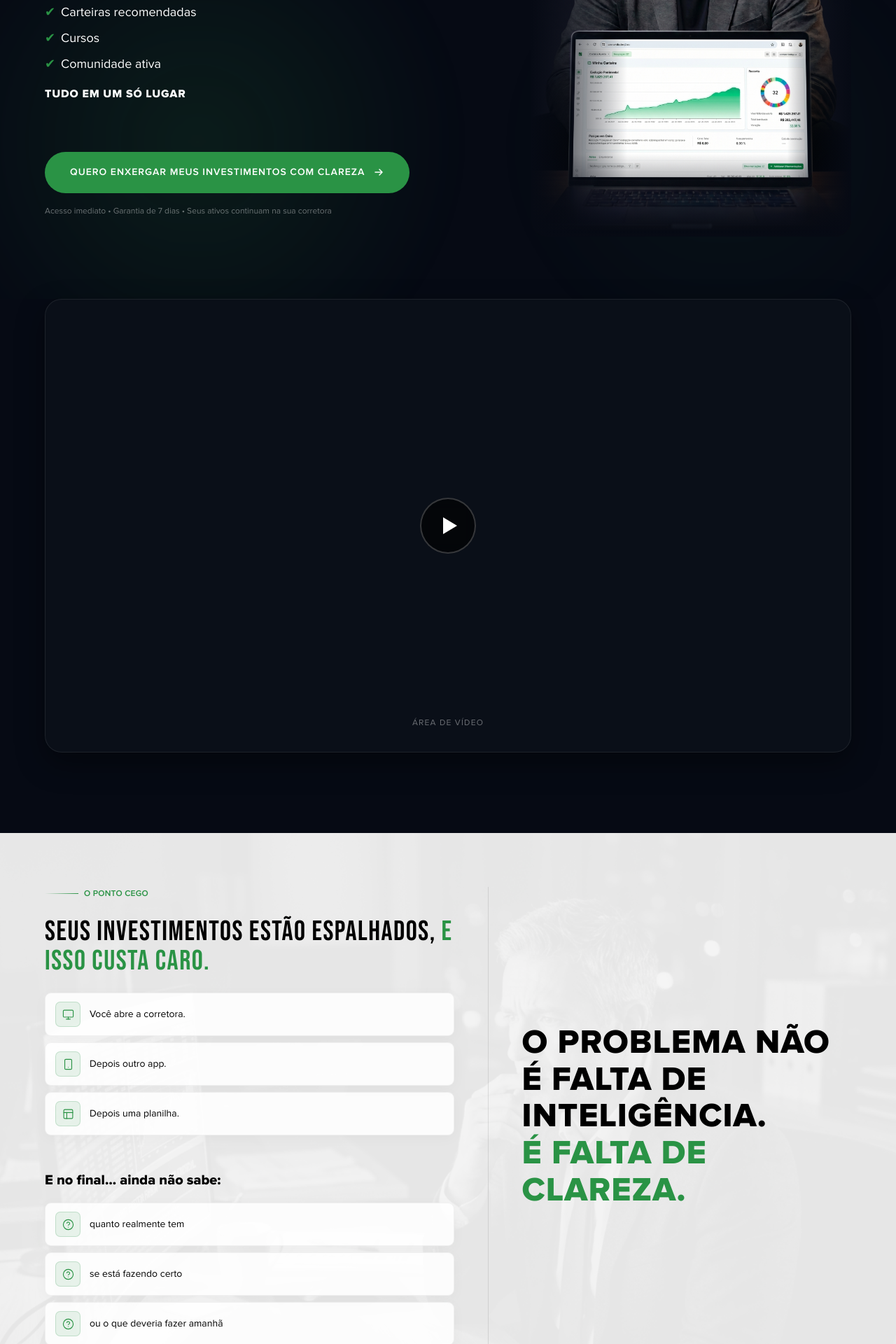
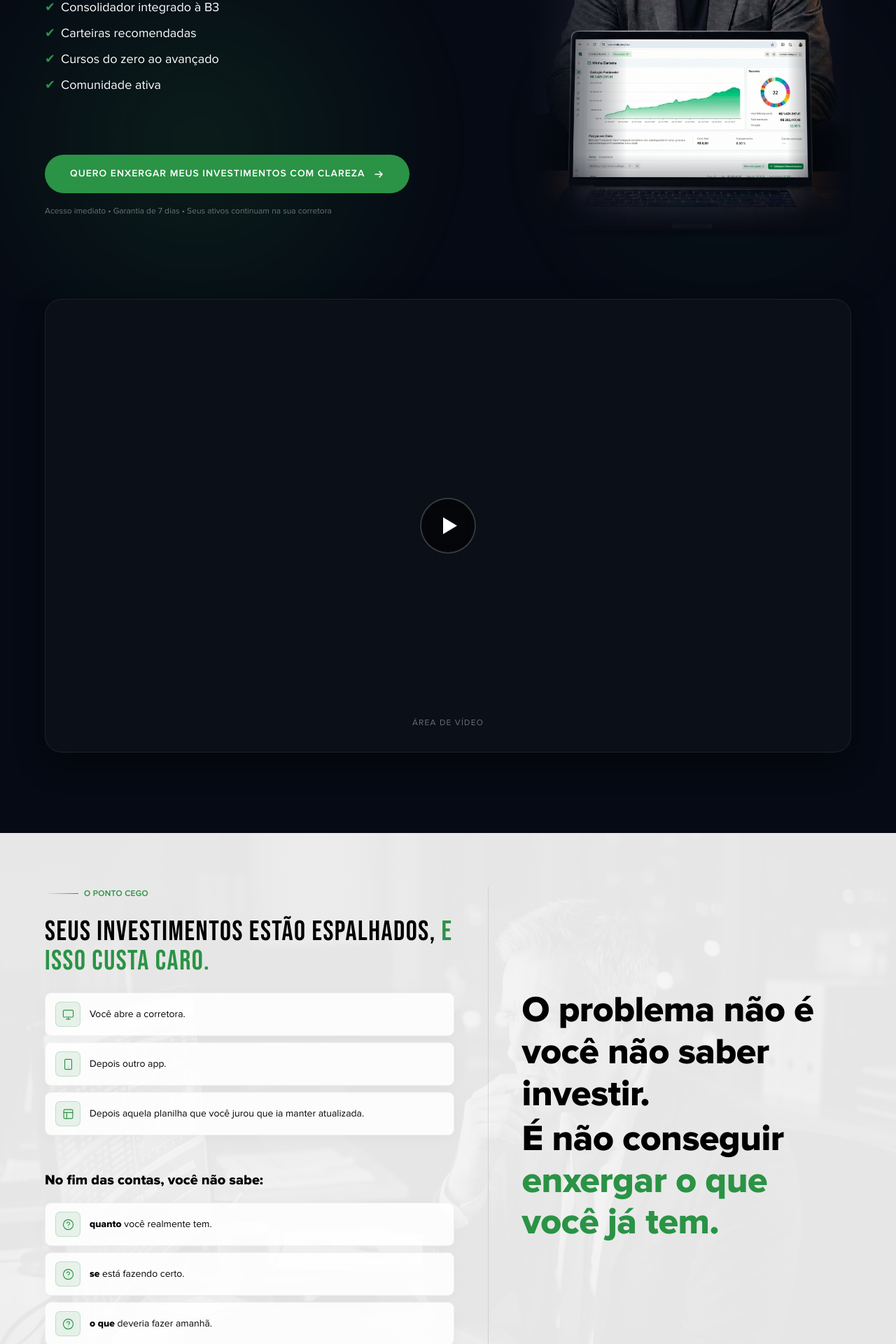
Before and after one commit to adrigialluisi/Economista-Sincero, a Next.js app: page /Economista-Sincero/ in a window 1280 px wide. Shown: the part 480-2400 px from the top of the page at 70% size. Built offline with nearby package versions, Linux system fonts and the light colour scheme.

Commit message:
feat: atualiza textos Hero, Pain, Solution, Moment, Offer, FAQ e Closing

```diff
--- a/package.json
+++ b/package.json
@@ -6,7 +6,8 @@
     "dev": "next dev",
     "build": "next build",
     "start": "next start",
-    "lint": "next lint"
+    "lint": "next lint",
+    "deploy": "gh-pages -d out --dotfiles"
   },
   "dependencies": {
     "next": "^15.3.2",
@@ -14,6 +15,7 @@
     "react-dom": "^19.0.0"
   },
   "devDependencies": {
+    "gh-pages": "^6.0.0",
     "@types/node": "^22.0.0",
     "@types/react": "^19.0.0",
     "@types/react-dom": "^19.0.0",
--- a/src/app/page.tsx
+++ b/src/app/page.tsx
@@ -61,6 +61,7 @@ export default function Page() {
           bulletsIntro={pain.bulletsIntro}
           bullets={pain.bullets}
           closing={pain.closing}
+          closingPre={pain.closingPre}
           closingBold={pain.closingBold}
         />
         <HowItWorks />
--- a/src/components/Closing/index.tsx
+++ b/src/components/Closing/index.tsx
@@ -4,7 +4,7 @@ import styles from './Closing.module.css'
 interface ClosingProps {
   label: string
   headline: string
-  subheadline: string
+  subheadline: { before: string; highlight: string }
   checklist: string[]
   ctaText: string
   ctaUrl: string
@@ -36,7 +36,8 @@ export default function Closing({
           <h2 className={styles.headline}>{headline}</h2>
 
           <div style={{ marginBottom: '2rem', fontSize: '1.25rem', opacity: 0.9 }}>
-            {subheadline}
+            {subheadline.before}
+            <span style={{ color: 'var(--brand-primary)' }}>{subheadline.highlight}</span>
           </div>
 
           <ul style={{ listStyle: 'none', padding: 0, margin: '0 0 2rem 0' }}>
--- a/src/components/Hero/Hero.module.css
+++ b/src/components/Hero/Hero.module.css
@@ -216,7 +216,9 @@
   border-radius: var(--radius-pill);
   cursor: pointer;
   width: 100%;
-  white-space: nowrap;
+  white-space: normal;
+  text-align: center;
+  line-height: 1.3;
   position: relative;
   isolation: isolate;
   transition: background 0.25s var(--ease-out-expo),
@@ -489,3 +491,37 @@
     animation: none;
   }
 }
+
+/* ===================== MOBILE FIXES ===================== */
+@media (max-width: 767px) {
+  .headline {
+    font-size: clamp(1.875rem, 7.5vw, 2.5rem);
+  }
+
+  .description {
+    font-size: 1rem;
+  }
+
+  .ctaBtn {
+    font-size: 0.8rem;
+    padding: 1rem 1.25rem;
+    letter-spacing: 0.04em;
+  }
+
+  .microcopy {
+    font-size: 0.7rem;
+    white-space: normal;
+    line-height: 1.5;
+  }
+
+  .imageWrapper {
+    aspect-ratio: 3 / 4;
+    max-height: 420px;
+    margin: 0 auto;
+  }
+
+  .inner {
+    gap: 1.75rem;
+    padding-block: 2rem;
+  }
+}
--- a/src/components/Hero/index.tsx
+++ b/src/components/Hero/index.tsx
@@ -72,9 +72,11 @@ export default function Hero({
                 </li>
               ))}
             </ul>
-            <p className={styles.checklistHighlight} style={{ fontWeight: 'bold', fontSize: '1rem', letterSpacing: '0.05em' }}>
-              {checklistHighlight}
-            </p>
+            {checklistHighlight && (
+              <p className={styles.checklistHighlight} style={{ fontWeight: 'bold', fontSize: '1rem', letterSpacing: '0.05em' }}>
+                {checklistHighlight}
+              </p>
+            )}
           </div>
 
           <div className={styles.ctaBlock}>
--- a/src/components/Moment/Moment.module.css
+++ b/src/components/Moment/Moment.module.css
@@ -84,6 +84,7 @@
   font-weight: var(--fw-headline);
   font-size: var(--text-h2);
   line-height: var(--lh-h2);
+  text-transform: uppercase;
   color: var(--brand-light);
   margin-bottom: 1.625rem;
 }
--- a/src/components/Pain/Pain.module.css
+++ b/src/components/Pain/Pain.module.css
@@ -175,21 +175,23 @@
 .revealPre {
   font-family: var(--font-body);
   font-weight: 800;
-  font-size: clamp(2rem, 4vw, 3rem);
-  line-height: 1.1;
-  text-transform: uppercase;
-  letter-spacing: 0.02em;
+  font-size: clamp(2.25rem, 4.5vw, 3.25rem);
+  line-height: 1.15;
+  letter-spacing: -0.01em;
   color: var(--brand-dark);
-  margin-bottom: 0;
+  margin-bottom: 0.25rem;
 }
 
-.revealGreen {
+.revealMixed {
   font-family: var(--font-body);
   font-weight: 800;
-  font-size: clamp(2rem, 4vw, 3rem);
-  line-height: 1.1;
-  text-transform: uppercase;
-  letter-spacing: 0.02em;
-  color: var(--brand-primary);
+  font-size: clamp(2.25rem, 4.5vw, 3.25rem);
+  line-height: 1.15;
+  letter-spacing: -0.01em;
+  color: var(--brand-dark);
   margin-top: 0;
 }
+
+.revealGreenInline {
+  color: var(--brand-primary);
+}
--- a/src/components/Pain/index.tsx
+++ b/src/components/Pain/index.tsx
@@ -6,7 +6,22 @@ interface PainProps {
   bulletsIntro: string
   bullets: string[]
   closing: string
+  closingPre: string
   closingBold: string
+}
+
+// Renderiza texto com **palavra** como <strong>
+function BoldText({ text }: { text: string }) {
+  const parts = text.split(/(\*\*[^*]+\*\*)/)
+  return (
+    <>
+      {parts.map((part, i) =>
+        part.startsWith('**') && part.endsWith('**')
+          ? <strong key={i}>{part.slice(2, -2)}</strong>
+          : <span key={i}>{part}</span>
+      )}
+    </>
+  )
 }
 
 export default function Pain({
@@ -15,6 +30,7 @@ export default function Pain({
   bulletsIntro,
   bullets,
   closing,
+  closingPre,
   closingBold,
 }: PainProps) {
   const headlineParts = headline.split('\n')
@@ -84,7 +100,7 @@ export default function Pain({
               {bullets.map((bullet, idx) => (
                 <li key={idx} className={styles.painBox}>
                   <span className={styles.painIcon}>{questionIcon}</span>
-                  <span className={styles.painText}>{bullet}</span>
+                  <span className={styles.painText}><BoldText text={bullet} /></span>
                 </li>
               ))}
             </ul>
@@ -93,8 +109,10 @@ export default function Pain({
 
         {/* Coluna direita */}
         <div className={styles.colRight}>
-          <p className={styles.revealPre}>O problema não é falta de inteligência.</p>
-          <p className={styles.revealGreen}>É FALTA DE CLAREZA.</p>
+          <p className={styles.revealPre}>{closing}</p>
+          <p className={styles.revealMixed}>
+            {closingPre}<span className={styles.revealGreenInline}>{closingBold}</span>
+          </p>
         </div>
 
       </div>
--- a/src/data/charles.ts
+++ b/src/data/charles.ts
@@ -56,14 +56,14 @@ export const hero = {
     before: 'VOCÊ NÃO TEM UM PROBLEMA DE DINHEIRO. TEM UM PROBLEMA DE ',
     highlight: 'VISÃO.'
   },
-  description: 'A P3X conecta sua conta da B3 e mostra tudo organizado já na primeira vez que você entra.',
+  description: 'Você abre a corretora e não sabe direito quanto tem, onde está, nem o que fazer com o dinheiro parado. A P3X conecta sua conta da B3 e mostra tudo organizado já na primeira vez que você entra.',
   checklist: [
-    'Consolidador de carteira',
+    'Consolidador integrado à B3',
     'Carteiras recomendadas',
-    'Cursos',
+    'Cursos do zero ao avançado',
     'Comunidade ativa'
   ],
-  checklistHighlight: 'TUDO EM UM SÓ LUGAR',
+  checklistHighlight: '',
   ctaText: 'QUERO ENXERGAR MEUS INVESTIMENTOS COM CLAREZA',
   ctaMicrocopy:
     'Acesso imediato • Garantia de 7 dias • Seus ativos continuam na sua corretora',
@@ -74,23 +74,24 @@ export const pain = {
   narrative: [
     'Você abre a corretora.',
     'Depois outro app.',
-    'Depois uma planilha.'
+    'Depois aquela planilha que você jurou que ia manter atualizada.'
   ],
-  bulletsIntro: 'E no final… ainda não sabe:',
+  bulletsIntro: 'No fim das contas, você não sabe:',
   bullets: [
-    'quanto realmente tem',
-    'se está fazendo certo',
-    'ou o que deveria fazer amanhã'
+    '**quanto** você realmente tem.',
+    '**se** está fazendo certo.',
+    '**o que** deveria fazer amanhã.'
   ],
-  closingBold: 'FALTA DE CLAREZA.',
-  closing: 'O problema não é falta de inteligência. É ',
+  closing: 'O problema não é você não saber investir.',
+  closingPre: 'É não conseguir ',
+  closingBold: 'enxergar o que você já tem.',
 }
 
 export const solution = {
   label: 'Ecossistema',
-  headline: 'O ECOSSISTEMA COMPLETO DO INVESTIDOR.',
+  headline: 'Tudo o que um investidor precisa. Em um só lugar.',
   description:
-    'A P3X junta, em um único lugar, tudo que um investidor precisa para deixar de tomar decisões no escuro.',
+    'Tudo o que hoje está espalhado em apps, planilhas e abas do navegador fica num lugar só.',
   closing:
     'Tudo do jeito que o Charlão pensa e investe.',
   ctaText: 'QUERO ENXERGAR MEUS INVESTIMENTOS COM CLAREZA',
@@ -99,13 +100,13 @@ export const solution = {
       icon: '📊',
       title: 'Consolidador integrado à B3',
       description:
-        'Veja ações, FIIs, renda fixa e dividendos em segundos.',
+        'Veja ações, FIIs, renda fixa e dividendos em segundos. Atualização automática.',
     },
     {
       icon: '📈',
       title: 'Carteiras recomendadas',
       description:
-        'Brasil e exterior com atualização contínua.',
+        'Brasil e exterior, com a tese explicada e atualização contínua.',
     },
     {
       icon: '🎓',
@@ -117,23 +118,23 @@ export const solution = {
       icon: '🤝',
       title: 'Comunidade ativa',
       description:
-        'Troca de ideias com milhares de investidores.',
+        'Troca de ideias com milhares de investidores, num espaço moderado e sem ruído.',
     },
     {
       icon: '🏷️',
       title: 'Clube de Benefícios',
       description:
-        'Descontos em farmácias, mercados, postos, e-commerces e vários serviços que você já usa todo mês.',
+        'Descontos em farmácias, mercados, postos e e-commerces que você já usa todo mês.',
     },
   ],
 }
 
 export const moment = {
-  headline: 'O MOMENTO QUE MUDA TUDO.',
+  headline: 'A primeira vez que você vê tudo junto.',
   narrative: [
     'Você conecta sua conta da B3.',
     'A tela carrega.',
-    'E pela primeira vez você vê:'
+    'E pela primeira vez você enxerga:'
   ],
   bullets: [
     'quanto tem',
@@ -153,7 +154,7 @@ export const socialProof = {
   ],
   stats: [
     { value: '+[X] mil', label: 'investidores ativos' },
-    { value: 'R$[X] milhões', label: 'acompanhados' },
+    { value: 'R$[X] milhões', label: 'acompanhados na plataforma' },
     { value: '[X]', label: 'carteiras atualizadas' },
   ],
 }
@@ -189,22 +190,22 @@ export const faq = [
   {
     question: 'A P3X tem custódia dos meus ativos?',
     answer:
-      'Não. Em hipótese nenhuma. Seus ativos continuam na sua corretora. A P3X só lê os dados via integração oficial da B3.',
+      'Não, em hipótese nenhuma. Seus ativos continuam na sua corretora. A P3X apenas lê os dados via integração oficial da B3.',
   },
   {
-    question: 'Já comprei curso e ferramenta e não usei. Por que dessa vez seria diferente?',
+    question: 'Já comprei curso e ferramenta antes e não usei. Por que dessa vez seria diferente?',
     answer:
-      'Porque a P3X não te pede para estudar antes de ver valor. No primeiro dia você conecta a B3 e já vê tudo. O valor acontece na primeira sessão.',
+      'Porque a P3X não te pede pra estudar antes de ver valor. No primeiro dia você conecta a B3 e já vê tudo organizado. O valor aparece na primeira vez que você usa, não daqui a três meses.',
   },
   {
     question: 'Sou iniciante. Vou conseguir usar?',
     answer:
-      'Sim. Os cursos partem do zero, as carteiras vêm com tese explicada, a comunidade é cheia de gente no mesmo ponto.',
+      'Sim. Os cursos partem do zero, as carteiras vêm com a tese explicada e a comunidade está cheia de gente no mesmo ponto que você.',
   },
   {
     question: 'Já tenho patrimônio relevante. Vai me servir?',
     answer:
-      'Provavelmente até mais. Quanto maior o patrimônio, mais cara fica a falta de clareza.',
+      'Provavelmente ainda mais. Quanto maior o patrimônio, mais cara fica a falta de clareza.',
   },
   {
     question: 'O preço muda quando eu renovar?',
@@ -221,7 +222,10 @@ export const faq = [
 export const closing = {
   label: 'DECISÃO',
   headline: 'VOCÊ PODE CONTINUAR NO ESCURO…',
-  subheadline: 'Ou entrar agora na P3X e finalmente enxergar seu dinheiro com clareza.',
+  subheadline: {
+    before: '…ou entrar na P3X e ',
+    highlight: 'ver seu dinheiro com clareza de uma vez.',
+  },
   checklist: [
     '7 dias de garantia',
     'R$ 597 no ano (R$ 49,75/mês)',
```
Also changed, not shown: index.html (+1 -1 lines), src/components/Offer/Offer.module.css (+5 -4 lines), 5 other files (tests, documents, lock files or other folders).
